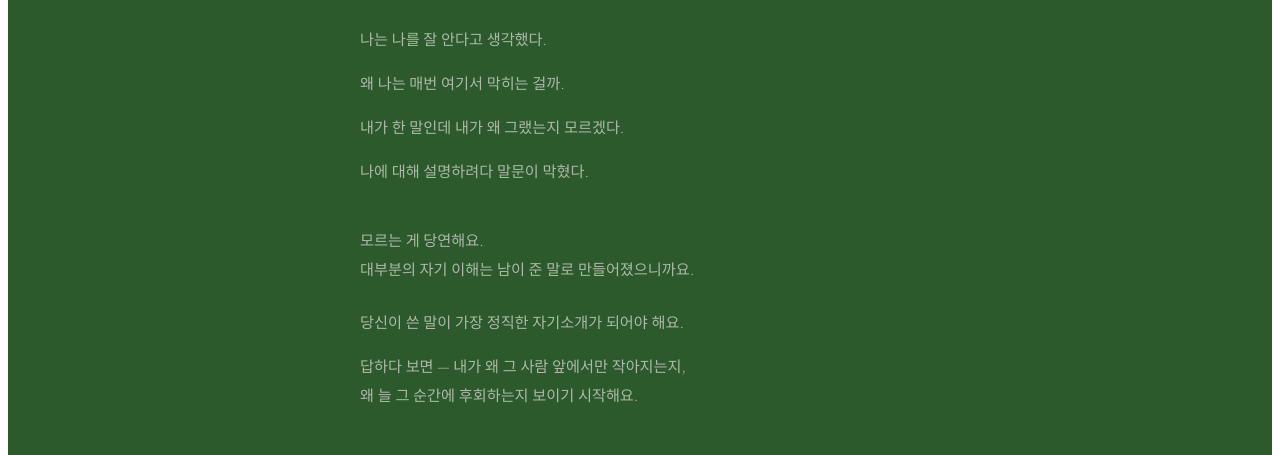
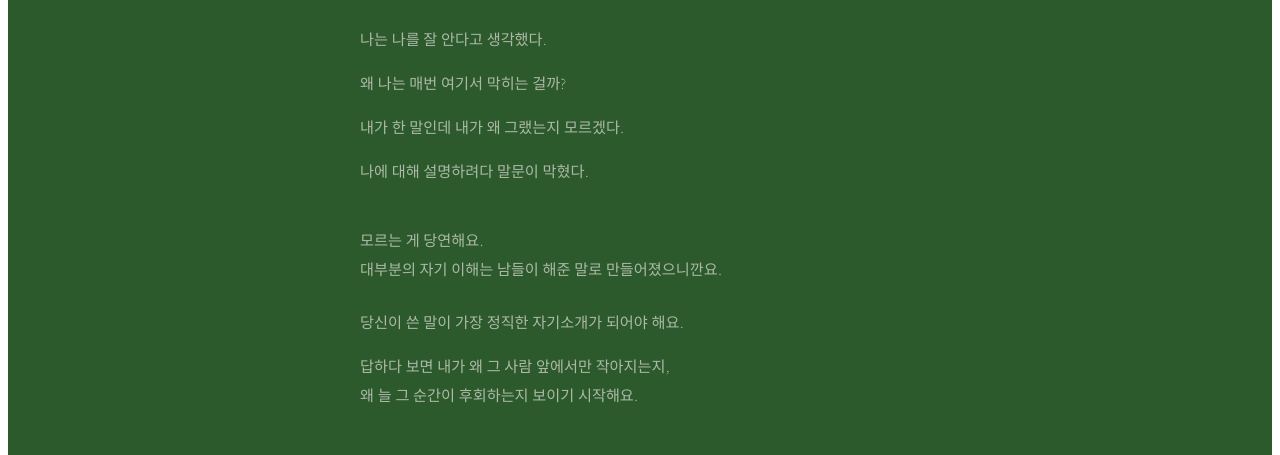
Before and after one commit to confidentha-ux/mind--mirror, a React (Create React App) app: page / in a window 1280 px wide. Shown: the part 261-716 px from the top of the page. Built offline with nearby package versions, Linux system fonts and the light colour scheme; the HTML template or start-up script is replaced by a standard one; a web font is replaced by a local one.

Commit message:
Update App.js

```diff
--- a/src/App.js
+++ b/src/App.js
@@ -608,19 +608,19 @@ export default function App() {
           {/* 건드림 */}
           <div style={{marginBottom:"2.5rem"}}>
             <p className="fade1" style={{fontFamily:"'Source Serif 4',serif",fontSize:"0.95rem",fontWeight:300,color:"rgba(240,237,232,0.65)",lineHeight:1.9,marginBottom:"0.5rem"}}>나는 나를 잘 안다고 생각했다.</p>
-            <p className="fade2" style={{fontFamily:"'Source Serif 4',serif",fontSize:"0.95rem",fontWeight:300,color:"rgba(240,237,232,0.65)",lineHeight:1.9,marginBottom:"0.5rem"}}>왜 나는 매번 여기서 막히는 걸까.</p>
+            <p className="fade2" style={{fontFamily:"'Source Serif 4',serif",fontSize:"0.95rem",fontWeight:300,color:"rgba(240,237,232,0.65)",lineHeight:1.9,marginBottom:"0.5rem"}}>왜 나는 매번 여기서 막히는 걸까?</p>
             <p className="fade3" style={{fontFamily:"'Source Serif 4',serif",fontSize:"0.95rem",fontWeight:300,color:"rgba(240,237,232,0.65)",lineHeight:1.9,marginBottom:"0.5rem"}}>내가 한 말인데 내가 왜 그랬는지 모르겠다.</p>
             <p className="fade4" style={{fontFamily:"'Source Serif 4',serif",fontSize:"0.95rem",fontWeight:300,color:"rgba(240,237,232,0.65)",lineHeight:1.9}}>나에 대해 설명하려다 말문이 막혔다.</p>
           </div>
 
           {/* 안착 */}
           <div className="fade5" style={{marginBottom:"1.5rem"}}>
-            <p style={{fontFamily:"'Source Serif 4',serif",fontSize:"0.95rem",fontWeight:300,color:"rgba(240,237,232,0.65)",lineHeight:1.9}}>모르는 게 당연해요.<br/>대부분의 자기 이해는 남이 준 말로 만들어졌으니까요.</p>
+            <p style={{fontFamily:"'Source Serif 4',serif",fontSize:"0.95rem",fontWeight:300,color:"rgba(240,237,232,0.65)",lineHeight:1.9}}>모르는 게 당연해요.<br/>대부분의 자기 이해는 남들이 해준 말로 만들어졌으니깐요.</p>
           </div>
 
           <div className="fade5" style={{marginBottom:"2.5rem"}}>
             <p style={{fontFamily:"'Source Serif 4',serif",fontSize:"0.95rem",fontWeight:300,color:"rgba(240,237,232,0.65)",lineHeight:1.9,marginBottom:"0.5rem"}}>당신이 쓴 말이 가장 정직한 자기소개가 되어야 해요.</p>
-            <p style={{fontFamily:"'Source Serif 4',serif",fontSize:"0.95rem",fontWeight:300,color:"rgba(240,237,232,0.65)",lineHeight:1.9}}>답하다 보면 — 내가 왜 그 사람 앞에서만 작아지는지,<br/>왜 늘 그 순간에 후회하는지 보이기 시작해요.</p>
+            <p style={{fontFamily:"'Source Serif 4',serif",fontSize:"0.95rem",fontWeight:300,color:"rgba(240,237,232,0.65)",lineHeight:1.9}}>답하다 보면 내가 왜 그 사람 앞에서만 작아지는지,<br/>왜 늘 그 순간이 후회하는지 보이기 시작해요.</p>
           </div>
 
           {/* 초대 */}
```
